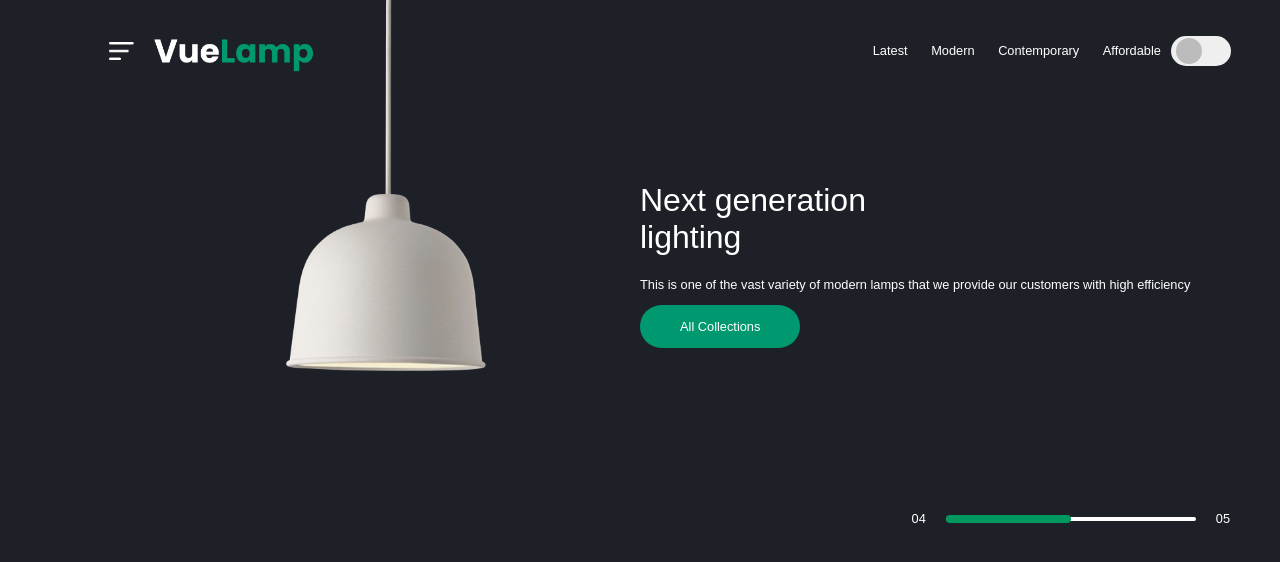
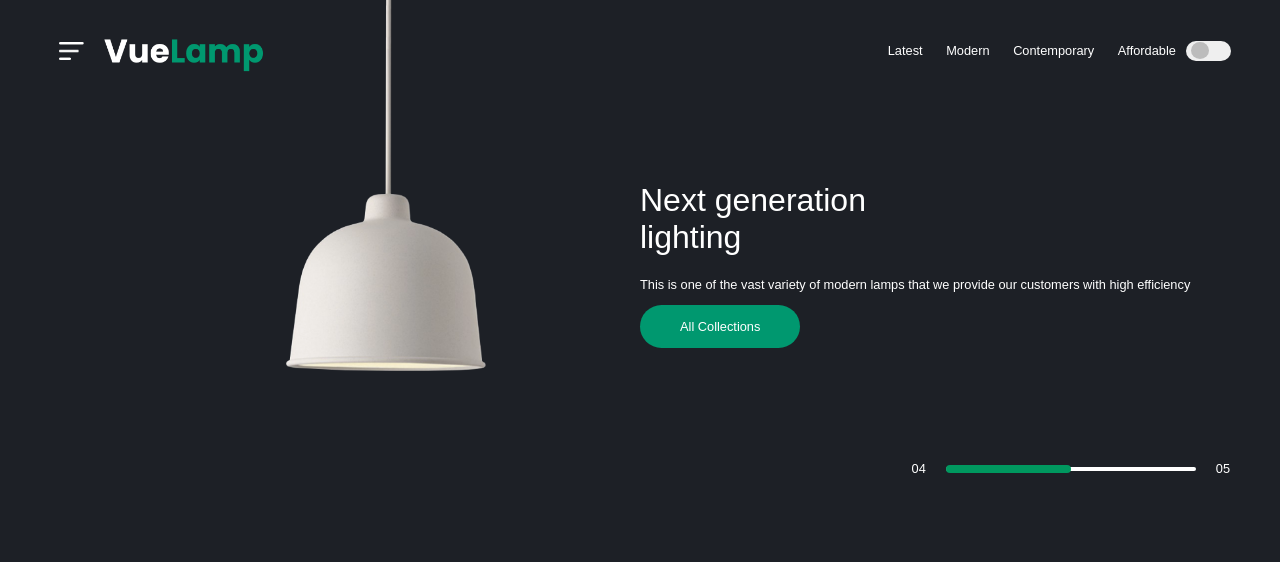
Before and after one commit to umer4986/javaScript-functional-project-4, a plain HTML site: page index.html in a window 1280 px wide. Drawn offline with Linux system fonts and the light colour scheme.

Commit message:
Update style.css

```diff
--- a/style.css
+++ b/style.css
@@ -22,6 +22,7 @@ nav {
 nav .menu-img{
 	width: 25px;
 	margin-right: 20px;
+	margin-left: -50px;
 	cursor: pointer;
 }
 
@@ -44,13 +45,12 @@ nav ul li{
 nav ul li a{
 	text-decoration: none;
 	color: #FFFF;
-
 }
 
 button{
 	background: #EFEFEF;
-	height: 30px ;
-	width: 60px;
+	height: 20px ;
+	width: 45px;
 	margin-right: -60px;
 	border-radius: 20px;
 	border: 0;
@@ -62,8 +62,8 @@ button{
 button span{
 	display: block;
 	background: #9999;
-	height: 26px;
-	width: 26px;
+	height: 17px;
+	width: 18px;
 	border-radius: 50%;
 	margin-left:-1px;
 	transition: background 1s, margin-left 0.5s;
@@ -116,7 +116,7 @@ button span{
 	display: flex;
 	align-items: center;
 	justify-content: flex-end;
-	margin-top: 150px;
+	margin-top: 100px;
 	margin-right: 10px;
 }
 
@@ -143,7 +143,7 @@ button span{
 
 .active span{
 	background: white;
-	margin-left: 27px;
+	margin-left: 21px;
 }
 
 .on{
```
